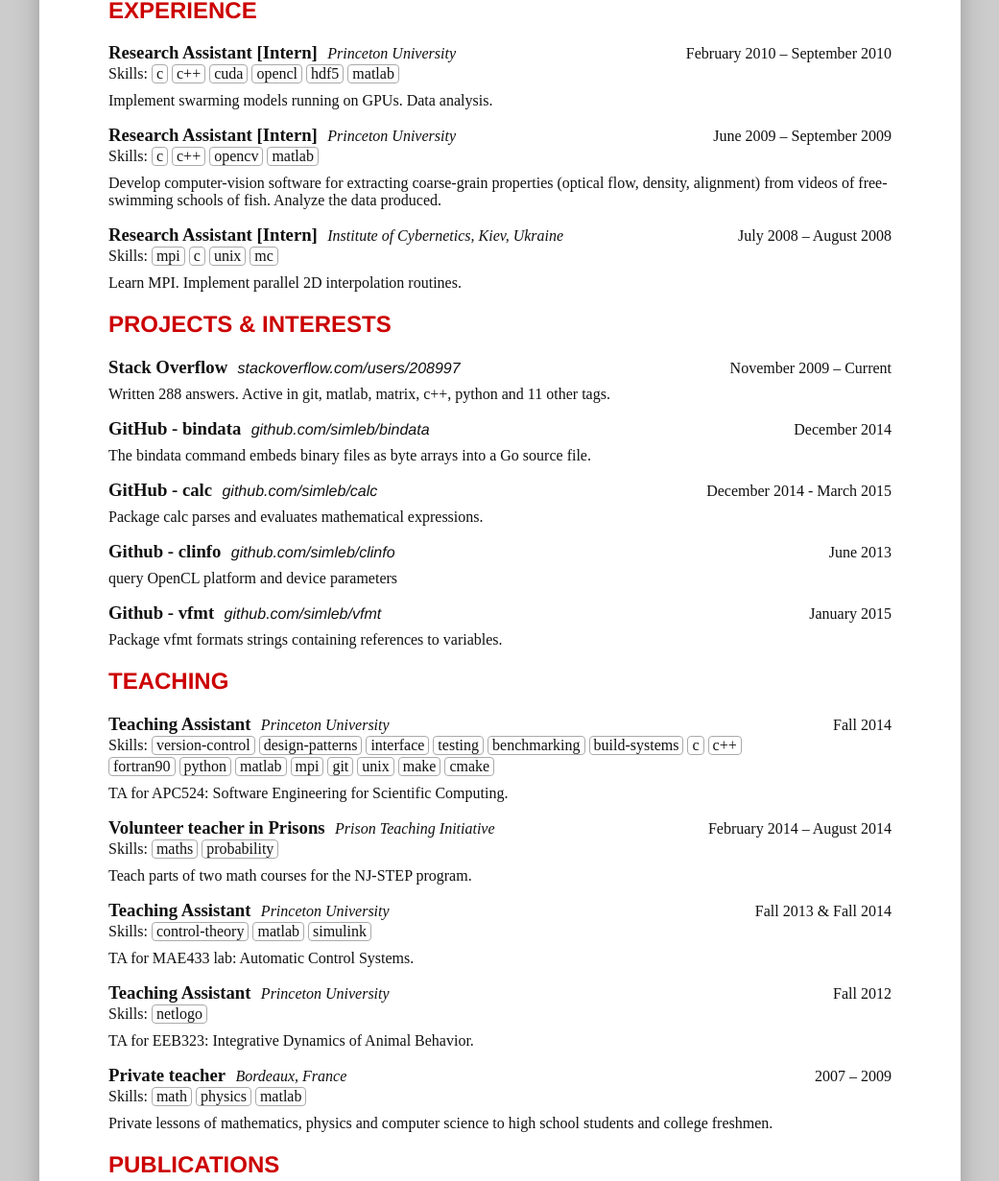
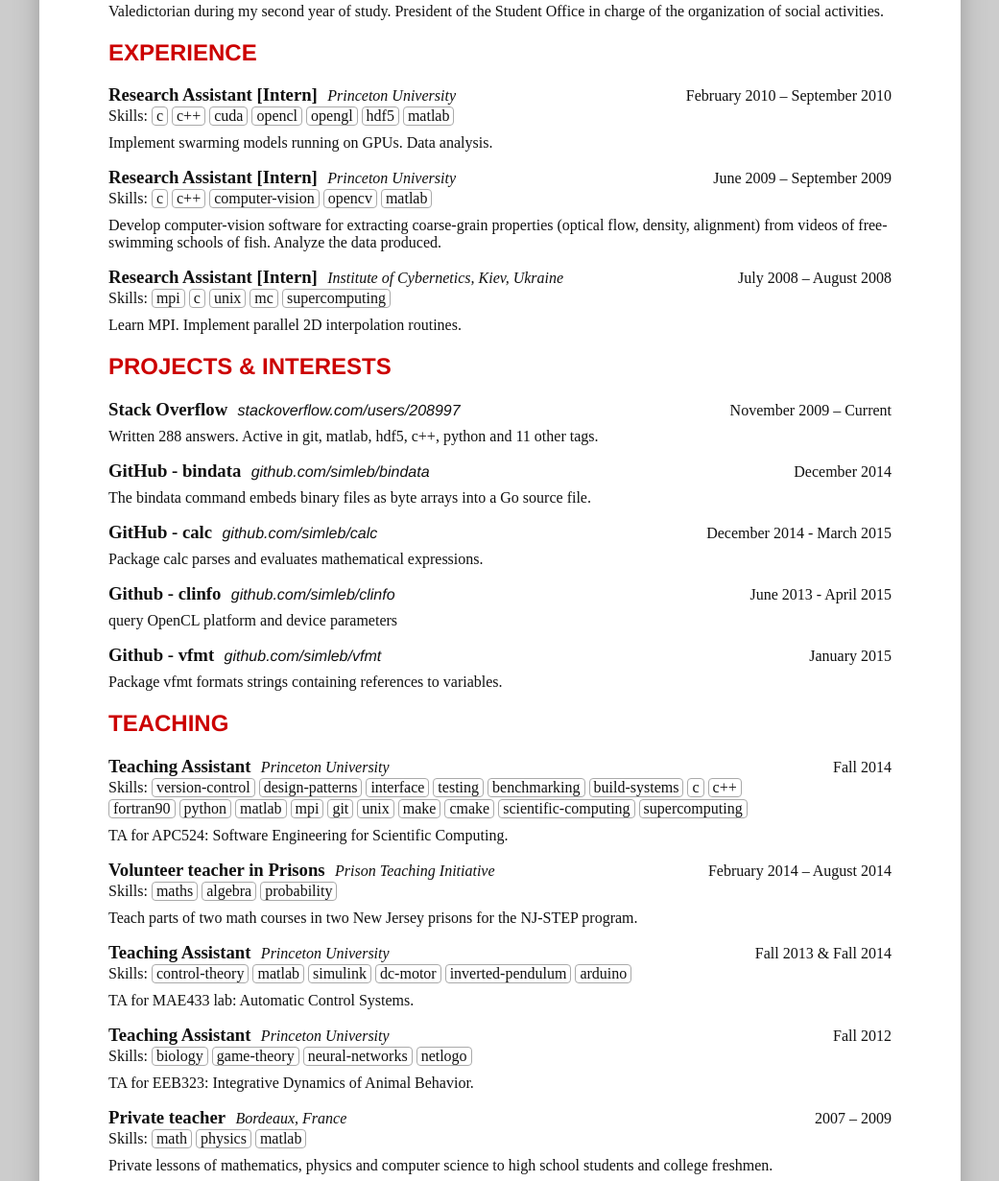
Before and after one commit to simleb/simleb.github.io, a plain HTML site: page resume.html in a window 1280 px wide. Shown: the part 604-1835 px from the top of the page at 96% size, without its empty margins (119-1160 px from the left). Drawn offline with Linux system fonts and the light colour scheme.

Commit message:
Add some details

```diff
--- a/resume.html
+++ b/resume.html
@@ -167,7 +167,7 @@
 						<span>research</span>
 						<span>maths</span>
 					</div>
-					<p>Collective Animal Behavior: Information Flow on Interaction Networks.</p>
+					<p>Modeling information flow through communication network of interacting agents using experimental data from schooling fish and computer simulations.</p>
 				</li>
 				<li>
 					<div class="period">
@@ -199,6 +199,7 @@
 						<span>matlab</span>
 						<span>latex</span>
 					</div>
+					<p>Valedictorian during my second year of study. President of the Student Office in charge of the organization of social activities.</p>
 				</li>
 			</ul>
 		</section>
@@ -216,6 +217,7 @@
 						<span>c++</span>
 						<span>cuda</span>
 						<span>opencl</span>
+						<span>opengl</span>
 						<span>hdf5</span>
 						<span>matlab</span>
 					</div>
@@ -230,6 +232,7 @@
 					<div class="skills">Skills:
 						<span>c</span>
 						<span>c++</span>
+						<span>computer-vision</span>
 						<span>opencv</span>
 						<span>matlab</span>
 					</div>
@@ -246,6 +249,7 @@
 						<span>c</span>
 						<span>unix</span>
 						<span>mc</span>
+						<span>supercomputing</span>
 					</div>
 					<p>Learn MPI. Implement parallel 2D interpolation routines.</p>
 				</li>
@@ -260,7 +264,7 @@
 					</div>
 					<h3>Stack Overflow</h3>
 					<address><a href="http://stackoverflow.com/users/208997">stackoverflow.com/users/208997</a></address>
-					<p>Written 288 answers. Active in git, matlab, matrix, c++, python and 11 other tags.</p>
+					<p>Written 288 answers. Active in git, matlab, hdf5, c++, python and 11 other tags.</p>
 				</li>
 
 				<li>
@@ -283,7 +287,7 @@
 
 				<li>
 					<div class="period">
-						<time datetime="2013-06">June 2013</time>
+						<time datetime="2013-06">June 2013</time> - <time datetime="2015-04">April 2015</time>
 					</div>
 					<h3>Github - clinfo</h3>
 					<address><a href="https://github.com/simleb/clinfo">github.com/simleb/clinfo</a></address>
@@ -326,6 +330,8 @@
 						<span>unix</span>
 						<span>make</span>
 						<span>cmake</span>
+						<span>scientific-computing</span>
+						<span>supercomputing</span>
 					</div>
 					<p>TA for APC524: Software Engineering for Scientific Computing.</p>
 				</li>
@@ -337,9 +343,10 @@
 					<address>Prison Teaching Initiative</address>
 					<div class="skills">Skills:
 						<span>maths</span>
+						<span>algebra</span>
 						<span>probability</span>
 					</div>
-					<p>Teach parts of two math courses for the NJ-STEP program.</p>
+					<p>Teach parts of two math courses in two New Jersey prisons for the NJ-STEP program.</p>
 				</li>
 				<li>
 					<div class="period">
@@ -351,6 +358,9 @@
 						<span>control-theory</span>
 						<span>matlab</span>
 						<span>simulink</span>
+						<span>dc-motor</span>
+						<span>inverted-pendulum</span>
+						<span>arduino</span>
 					</div>
 					<p>TA for MAE433 lab: Automatic Control Systems.</p>
 				</li>
@@ -361,6 +371,9 @@
 					<h3>Teaching Assistant</h3>
 					<address>Princeton University</address>
 					<div class="skills">Skills:
+						<span>biology</span>
+						<span>game-theory</span>
+						<span>neural-networks</span>
 						<span>netlogo</span>
 					</div>
 					<p>TA for EEB323: Integrative Dynamics of Animal Behavior.</p>
@@ -460,7 +473,7 @@
 		<section id="miscellaneous">
 			<h2>Miscellaneous</h2>
 			<p><span itemprop="nationality">French</span> citizen. I speak french (mother tongue), english (fluent), spanish (advanced).</p>
-			<p>I enjoy: Making short films – Skateboarding – Juggling – Reading comic books – Programming in Go – Camping – …among many other things!</p>
+			<p>I enjoy: Making short films – Skateboarding – Snowboarding – Juggling – Reading comic books – Programming – Camping – Walking in the woods – …among many other things!</p>
 			<!-- Trivia: I'm a cat person. =^..^= -->
 		</section>
 		<footer>
```
